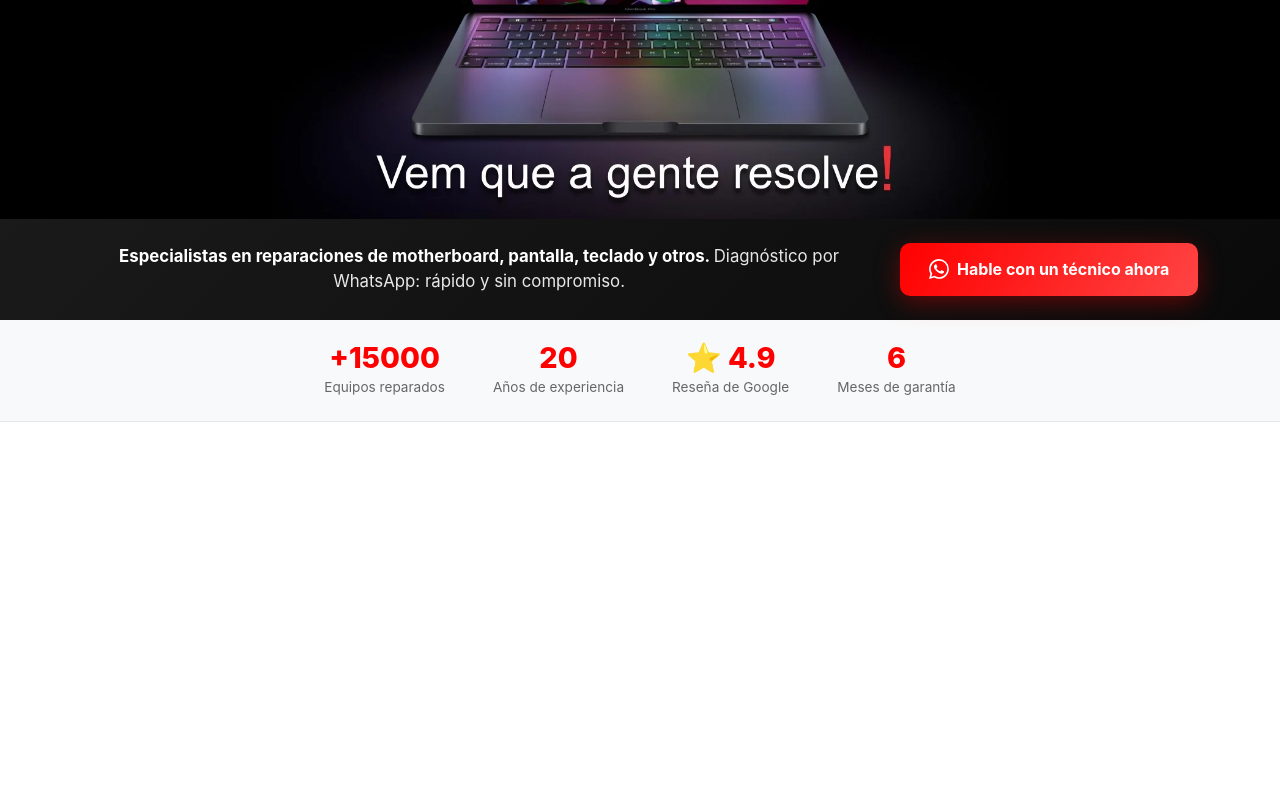
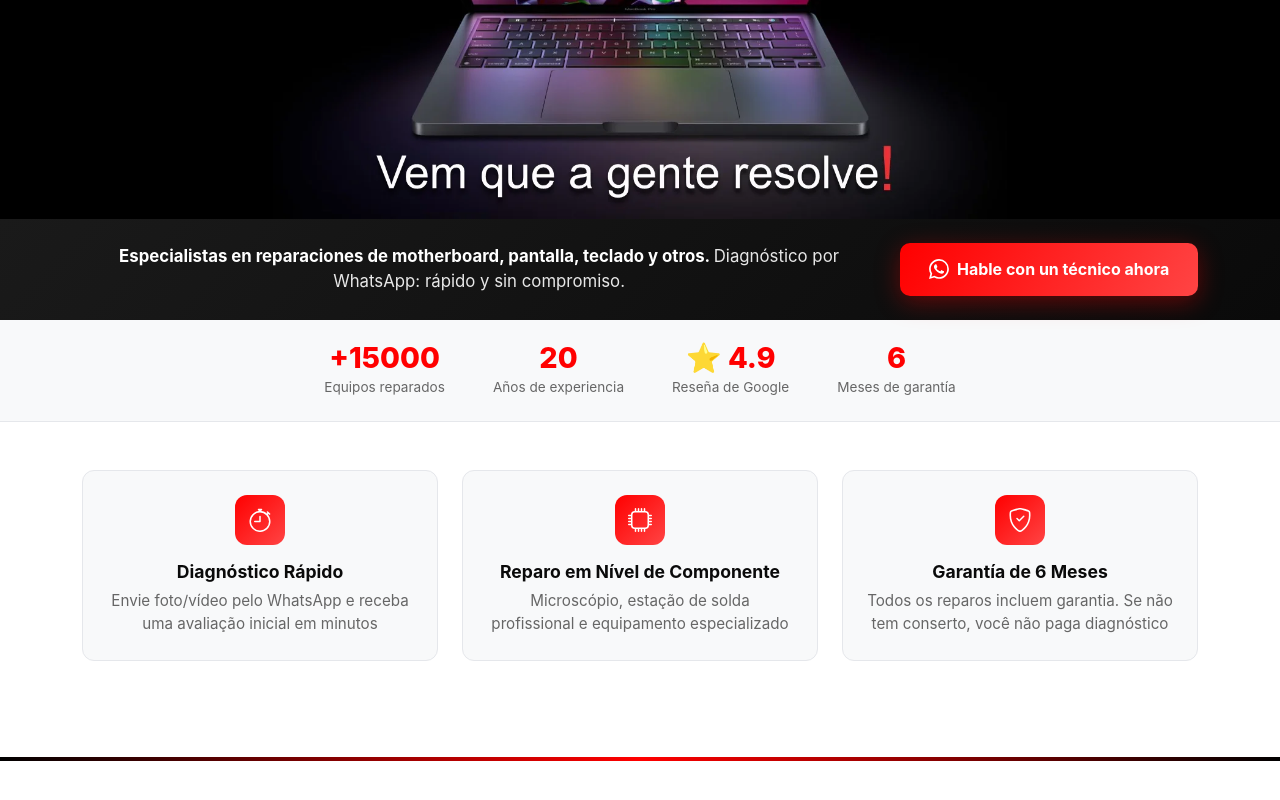
Before and after one commit to FrancoMED/BIOSTEC, a React (Create React App) app in the folder client/: page / in a window 1280 px wide. Shown: the part 400-1200 px from the top of the page. Before the commit the page ends 822 px from the top, so only its background shows below. Built offline with nearby package versions, Linux system fonts and the light colour scheme.

Commit message:
add component Cards and css modules

```diff
--- /dev/null
+++ b/client/src/components/Cards/Cards.jsx
@@ -0,0 +1,74 @@
+import React from 'react';
+import styles from './Cards.module.css';
+
+const Cards = () => {
+	return (
+		<div>
+			<section class={styles.features_section}>
+				<div class="container">
+					<div class={styles.features_grid}>
+						<div class={styles.feature_card}>
+							<div class={styles.icon}>
+								<svg
+									xmlns="http://www.w3.org/2000/svg"
+									width="24"
+									height="24"
+									fill="currentColor"
+									viewBox="0 0 16 16"
+								>
+									<path d="M8.5 5.6a.5.5 0 1 0-1 0v2.9h-3a.5.5 0 0 0 0 1H8a.5.5 0 0 0 .5-.5V5.6z" />
+									<path d="M6.5 1A.5.5 0 0 1 7 .5h2a.5.5 0 0 1 0 1v.57c1.36.196 2.594.78 3.584 1.64l.012-.013.354-.354-.354-.353a.5.5 0 0 1 .707-.708l1.414 1.415a.5.5 0 1 1-.707.707l-.353-.354-.354.354-.013.012A7 7 0 1 1 7 2.071V1.5a.5.5 0 0 1-.5-.5zM8 3a6 6 0 1 0 .001 12A6 6 0 0 0 8 3z" />
+								</svg>
+							</div>
+							<h4>Diagnóstico Rápido</h4>
+							<p>
+								Envie foto/vídeo pelo WhatsApp e receba uma avaliação inicial em
+								minutos
+							</p>
+						</div>
+						<div class={styles.feature_card}>
+							<div class={styles.icon}>
+								<svg
+									xmlns="http://www.w3.org/2000/svg"
+									width="24"
+									height="24"
+									fill="currentColor"
+									viewBox="0 0 16 16"
+								>
+									<path d="M5 0a.5.5 0 0 1 .5.5V2h1V.5a.5.5 0 0 1 1 0V2h1V.5a.5.5 0 0 1 1 0V2h1V.5a.5.5 0 0 1 1 0V2A2.5 2.5 0 0 1 14 4.5h1.5a.5.5 0 0 1 0 1H14v1h1.5a.5.5 0 0 1 0 1H14v1h1.5a.5.5 0 0 1 0 1H14v1h1.5a.5.5 0 0 1 0 1H14a2.5 2.5 0 0 1-2.5 2.5v1.5a.5.5 0 0 1-1 0V14h-1v1.5a.5.5 0 0 1-1 0V14h-1v1.5a.5.5 0 0 1-1 0V14h-1v1.5a.5.5 0 0 1-1 0V14A2.5 2.5 0 0 1 2 11.5H.5a.5.5 0 0 1 0-1H2v-1H.5a.5.5 0 0 1 0-1H2v-1H.5a.5.5 0 0 1 0-1H2v-1H.5a.5.5 0 0 1 0-1H2A2.5 2.5 0 0 1 4.5 2V.5A.5.5 0 0 1 5 0zm-.5 3A1.5 1.5 0 0 0 3 4.5v7A1.5 1.5 0 0 0 4.5 13h7a1.5 1.5 0 0 0 1.5-1.5v-7A1.5 1.5 0 0 0 11.5 3h-7z" />
+								</svg>
+							</div>
+							<h4>Reparo em Nível de Componente</h4>
+							<p>
+								Microscópio, estação de solda profissional e equipamento
+								especializado
+							</p>
+						</div>
+						<div class={styles.feature_card}>
+							<div class={styles.icon}>
+								<svg
+									xmlns="http://www.w3.org/2000/svg"
+									width="24"
+									height="24"
+									fill="currentColor"
+									viewBox="0 0 16 16"
+								>
+									<path d="M5.338 1.59a61.44 61.44 0 0 0-2.837.856.481.481 0 0 0-.328.39c-.554 4.157.726 7.19 2.253 9.188a10.725 10.725 0 0 0 2.287 2.233c.346.244.652.42.893.533.12.057.218.095.293.118a.55.55 0 0 0 .101.025.615.615 0 0 0 .1-.025c.076-.023.174-.061.294-.118.24-.113.547-.29.893-.533a10.726 10.726 0 0 0 2.287-2.233c1.527-1.997 2.807-5.031 2.253-9.188a.48.48 0 0 0-.328-.39c-.651-.213-1.75-.56-2.837-.855C9.552 1.29 8.531 1.067 8 1.067c-.53 0-1.552.223-2.662.524zM5.072.56C6.157.265 7.31 0 8 0s1.843.265 2.928.56c1.11.3 2.229.655 2.887.87a1.54 1.54 0 0 1 1.044 1.262c.596 4.477-.787 7.795-2.465 9.99a11.775 11.775 0 0 1-2.517 2.453 7.159 7.159 0 0 1-1.048.625c-.28.132-.581.24-.829.24s-.548-.108-.829-.24a7.158 7.158 0 0 1-1.048-.625 11.777 11.777 0 0 1-2.517-2.453C1.928 10.487.545 7.169 1.141 2.692A1.54 1.54 0 0 1 2.185 1.43 62.456 62.456 0 0 1 5.072.56z" />
+									<path d="M10.854 5.146a.5.5 0 0 1 0 .708l-3 3a.5.5 0 0 1-.708 0l-1.5-1.5a.5.5 0 1 1 .708-.708L7.5 7.793l2.646-2.647a.5.5 0 0 1 .708 0z" />
+								</svg>
+							</div>
+							<h4>Garantía de 6 Meses</h4>
+							<p>
+								Todos os reparos incluem garantia. Se não tem conserto, você não
+								paga diagnóstico
+							</p>
+						</div>
+					</div>
+				</div>
+			</section>
+			<div class={styles.section_divider}></div>
+		</div>
+	);
+};
+
+export default Cards;
--- /dev/null
+++ b/client/src/components/Cards/Cards.module.css
@@ -0,0 +1,50 @@
+.features_section {
+	padding: 3rem 0;
+	background: white;
+}
+
+.features_grid {
+	display: grid;
+	grid-template-columns: repeat(auto-fit, minmax(280px, 1fr));
+	gap: 1.5rem;
+}
+
+.feature_card {
+	text-align: center;
+	padding: 1.5rem;
+	border-radius: 12px;
+	background: #f8f9fa;
+	border: 1px solid #e5e7eb;
+}
+
+.icon {
+	width: 50px;
+	height: 50px;
+	background: linear-gradient(135deg, #ff0000, #ff4444);
+	border-radius: 12px;
+	display: flex;
+	align-items: center;
+	justify-content: center;
+	margin: 0 auto 1rem;
+	color: white;
+}
+
+.feature_card h4 {
+	font-size: 1.1rem;
+	font-weight: 700;
+	margin-bottom: 0.5rem;
+	color: #0a0a0a;
+}
+
+.feature_card p {
+	font-size: 0.95rem;
+	color: #666;
+	margin: 0;
+}
+
+.section_divider {
+	height: 4px;
+	background: linear-gradient(90deg, #000000, #ff0000, #000000);
+	margin: 3rem 0;
+	position: relative;
+}
--- a/client/src/components/Home/Home.jsx
+++ b/client/src/components/Home/Home.jsx
@@ -3,6 +3,7 @@ import Header from '../Header/Header.jsx';
 import NavBar from '../NavBar/NavBar.jsx';
 import LandingPage from '../LandingPage/LandingPage.jsx';
 import Features from '../Features/Features.jsx';
+import Cards from '../Cards/Cards.jsx';
 
 const Home = () => {
 	return (
@@ -11,6 +12,7 @@ const Home = () => {
 			<NavBar />
 			<LandingPage />
 			<Features />
+			<Cards />
 		</div>
 	);
 };
```
Also changed, not shown: client/src/components/Card/Card.jsx (deleted, +0 -12 lines).
